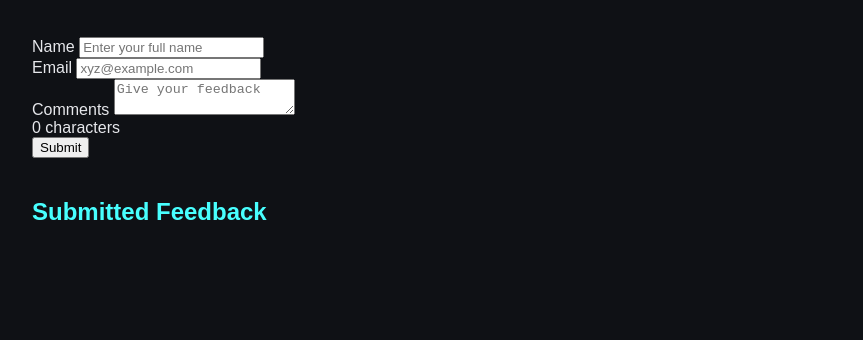
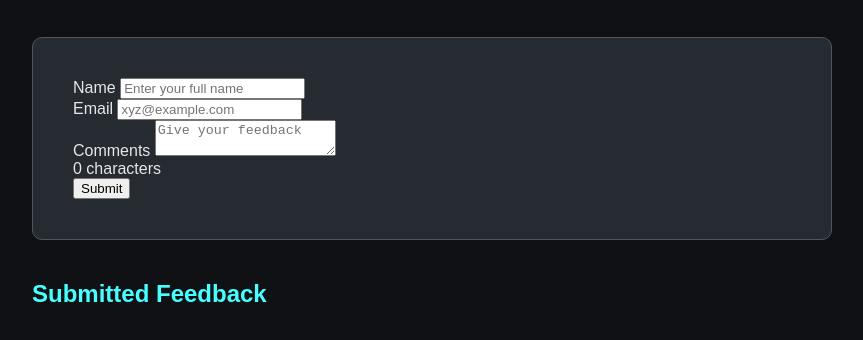
Before and after one commit to SuhailHasanKhan/User-Feedback-Form, a plain HTML site: page index.html in a window 1280 px wide. Shown: the part 302-642 px from the top of the page, without its empty margins (208-1071 px from the left). Drawn offline with Linux system fonts and the light colour scheme.

Commit message:
Added style to the form section

```diff
--- a/style.css
+++ b/style.css
@@ -14,3 +14,10 @@ body { background-color: #0f1115; color: #e6e7eb; }
 h1 { color: #48ffff; margin: 8px 0 40px; }
 
 h2 { color: #48ffff; margin-top: 40px; }
+
+.form {
+  background-color: #262a31;
+  border: 1px solid #51565e;
+  border-radius: 10px;
+  padding: 40px;
+}
```
